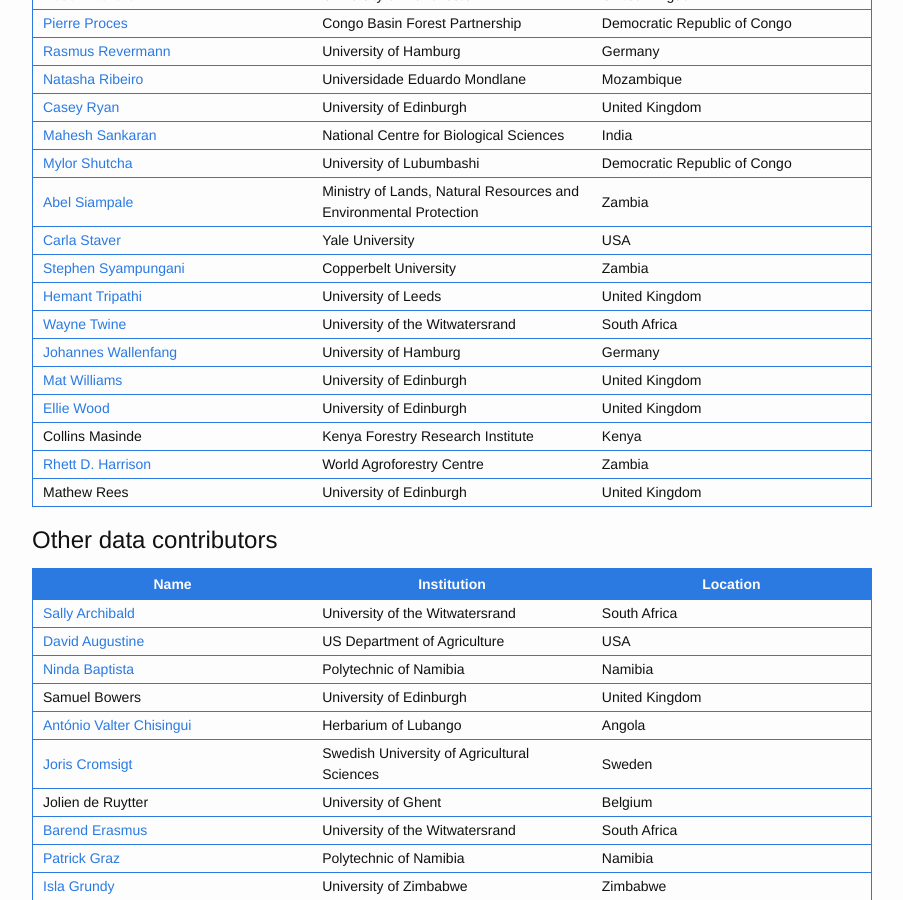
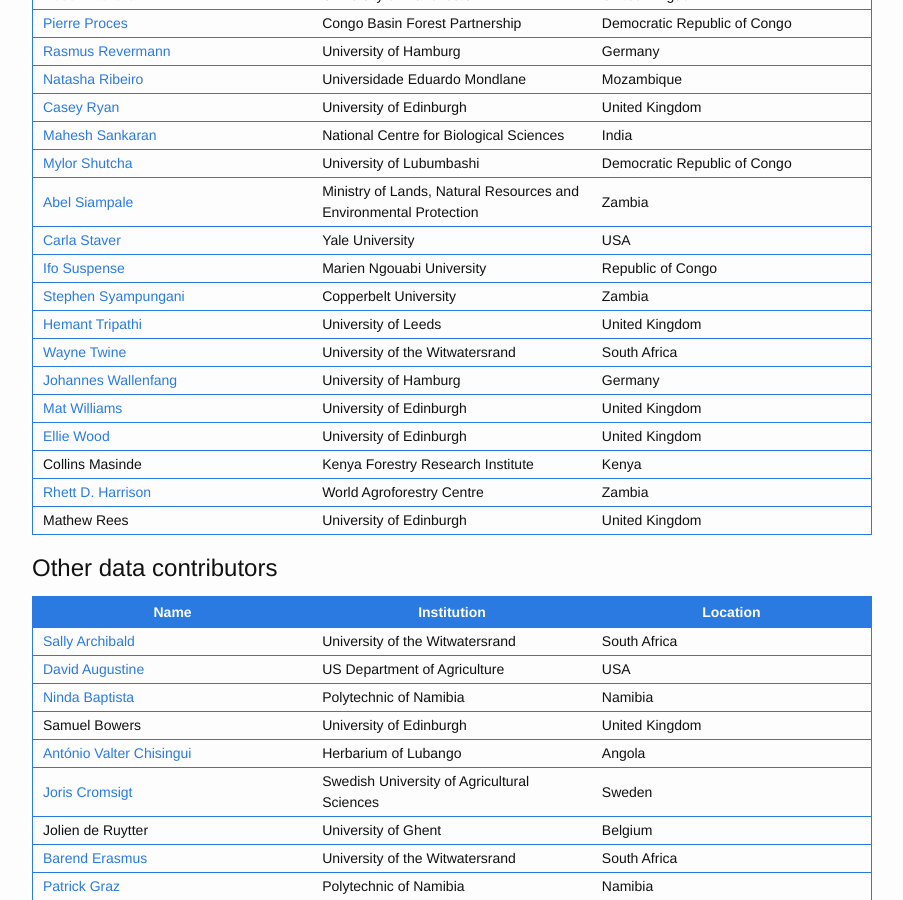
Before and after one commit to seosaw/seosaw.github.io, a Jekyll site: the page built from people.md, in a window 1280 px wide and 900 px high, scrolled down 2217 px. Shown: the whole window, without its empty margins (188-1091 px from the left). Built offline with Jekyll 4.4.1, drawn with Linux system fonts in a browser that asks for light colours; nearby versions of some CDN libraries.

Commit message:
Added Ifo Suspense to people list

```diff
--- a/people.md
+++ b/people.md
@@ -345,6 +345,11 @@
 <td><a href="http://staverlab.yale.edu/" target="_blank">Carla Staver</a></td>
 <td>Yale University</td>
 <td>USA</td>
+</tr>
+<tr>
+<td><a href="https://www.researchgate.net/profile/Ifo-Suspense" target="_blank">Ifo Suspense</a></td>
+<td>Marien Ngouabi University</td>
+<td>Republic of Congo</td>
 </tr>
 <tr>
 <td><a href="https://www.researchgate.net/profile/Stephen_Syampungani" target="_blank">Stephen Syampungani</a></td>
```
